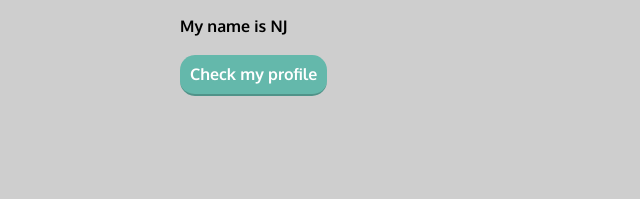
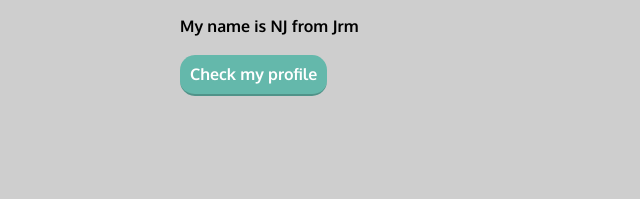
Before and after one commit to nastaranjenab/Portfolio-website, a plain HTML site: page Index.html in a window 1280 px wide. Shown: the part 551-750 px from the top of the page, 320-960 px from the left. Drawn offline with nearby package versions, Linux system fonts and the light colour scheme; a web font is replaced by a local one.

Commit message:
updated Paragraph in header

```diff
--- a/Index.html
+++ b/Index.html
@@ -39,7 +39,7 @@
             <img src="./img/Nasi.png" class="profile__portrait" alt="My Photo">
             <h1> Hello!
             </h1>
-            <p>My name is NJ</p>
+            <p>My name is NJ from Jrm</p>
             <button type="button">Check my profile</button>
         </div>
     </div>
```
